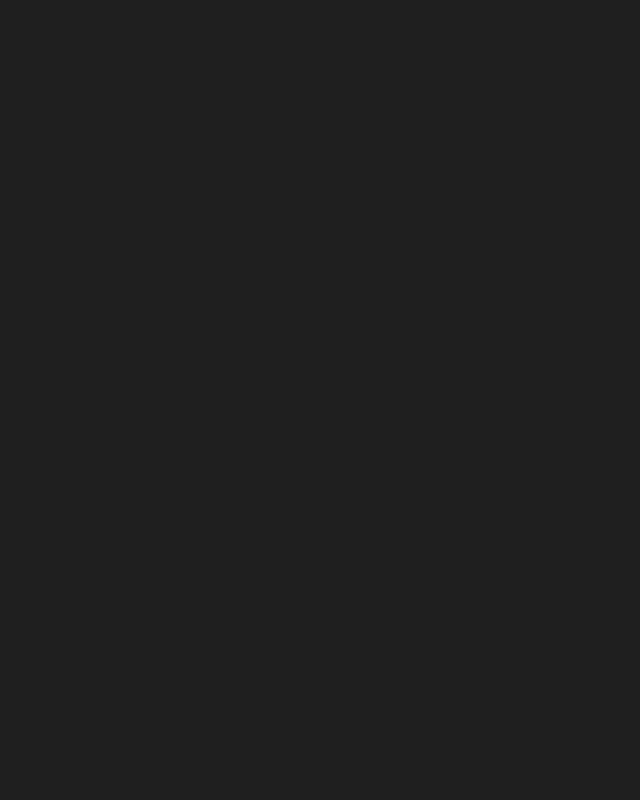
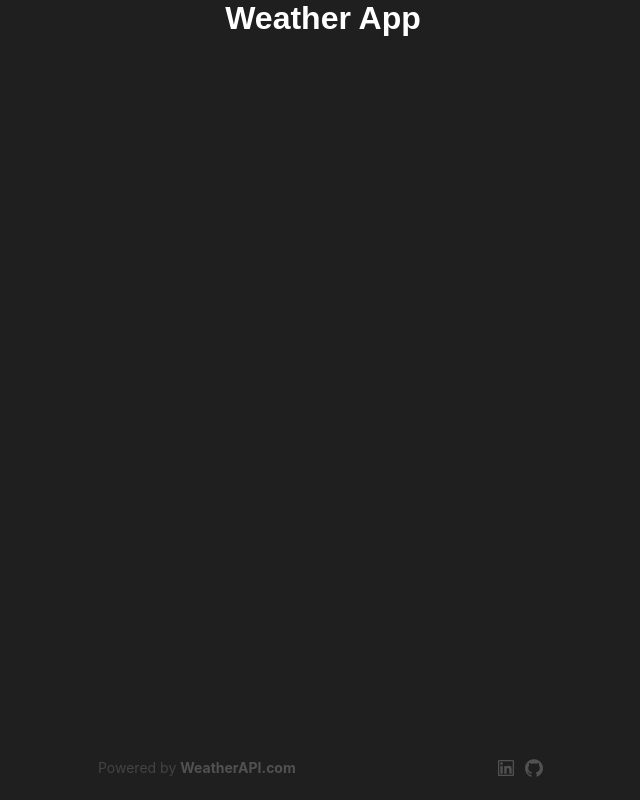
Before and after one commit to JuanDavidRod/weather-aplication, a React (Vite) app: page / in a window 1280 px wide. Shown: the whole page, without its empty margins (317-957 px from the left). Built offline with nearby package versions, Linux system fonts and the light colour scheme.

Commit message:
feat: Añadiendo Footer en layout

```diff
--- a/package.json
+++ b/package.json
@@ -10,6 +10,7 @@
     "preview": "vite preview"
   },
   "dependencies": {
+    "@ant-design/icons": "^5.2.6",
     "antd": "^5.13.3",
     "react": "^18.2.0",
     "react-dom": "^18.2.0",
--- /dev/null
+++ b/src/components/WaFooter/WaFooter.module.css
@@ -0,0 +1,25 @@
+.footer {
+    width: 90%;
+    margin: auto;
+    position: absolute;
+    bottom: 10px;
+}
+
+.footer p {
+    color: #444;
+}
+
+.footer strong {
+    color: #515151;
+}
+
+.footer_icon{
+    display: flex;
+    justify-content: end;
+}
+
+.footer_icon span{
+    margin: 5px;
+    font-size: 18px;
+    color: #515151;
+}
--- /dev/null
+++ b/src/components/WaFooter/WaFooter.tsx
@@ -0,0 +1,21 @@
+import styles from './WaFooter.module.css'
+import { Row, Col } from 'antd'
+import { LinkedinOutlined, GithubOutlined } from '@ant-design/icons'
+
+const WaFooter = () => {
+  return (
+    <footer className={styles.footer}>
+      <Row align='middle'>
+        <Col span={12}>
+          <p>Powered by <strong>WeatherAPI.com</strong></p>
+        </Col>
+        <Col span={12} className={styles.footer_icon}>
+          <LinkedinOutlined />
+          <GithubOutlined />
+        </Col>
+      </Row>
+    </footer>
+  )
+}
+
+export default WaFooter
--- a/src/components/WaLayout.tsx
+++ /dev/null
@@ -1,11 +0,0 @@
-import { Outlet } from 'react-router-dom'
-
-function WaLayout () {
-  return (
-    <div className='container'>
-      <Outlet />
-    </div>
-  )
-}
-
-export default WaLayout
--- /dev/null
+++ b/src/components/WaLayout/WaLayout.module.css
@@ -0,0 +1,9 @@
+.container {
+    width: 500px;
+    margin: auto;
+    height: 100vh;
+    padding: 0 1rem;
+    display: flex;
+    justify-content: center;
+    position: relative;
+}
--- /dev/null
+++ b/src/components/WaLayout/WaLayout.tsx
@@ -0,0 +1,14 @@
+import { Outlet } from 'react-router-dom'
+import WaFooter from '../WaFooter/WaFooter'
+import style from './WaLayout.module.css'
+
+function WaLayout () {
+  return (
+    <div className={style.container}>
+      <Outlet />
+      <WaFooter />
+    </div>
+  )
+}
+
+export default WaLayout
--- a/src/index.css
+++ b/src/index.css
@@ -15,21 +15,12 @@ h1, h2, h3, h4, h5, h6{
   margin: 0;
 }
 
-.container {
-  width: 100%;
-  padding: 0 1rem;
-}
 
 .header {
   display: flex;
   flex-direction: column;
   align-items: center;
 }
-
-.backToHome {
-  margin: 3rem 0 0;
-}
-
 
 .panel {
   width: 100%;
--- a/src/routes/Router.tsx
+++ b/src/routes/Router.tsx
@@ -1,4 +1,4 @@
-import WaLayout from '@/components/WaLayout'
+import WaLayout from '@/components/WaLayout/WaLayout'
 import Home from '@/views/Home/Home'
 import { Routes, Route } from 'react-router-dom'
 
--- a/src/views/Home/Home.tsx
+++ b/src/views/Home/Home.tsx
@@ -1,6 +1,7 @@
 const Home = () => {
   return (
     <>
+      <h1>Weather App</h1>
     </>
   )
 }
```
Also changed, not shown: 1 other file (tests, documents, lock files or other folders).
